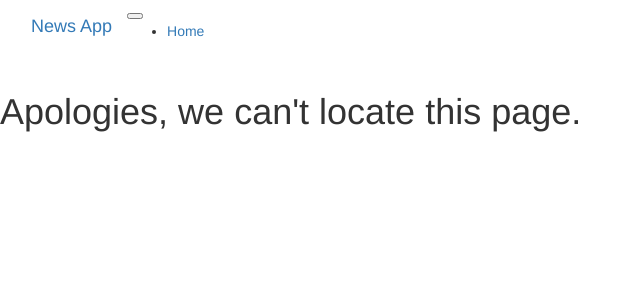
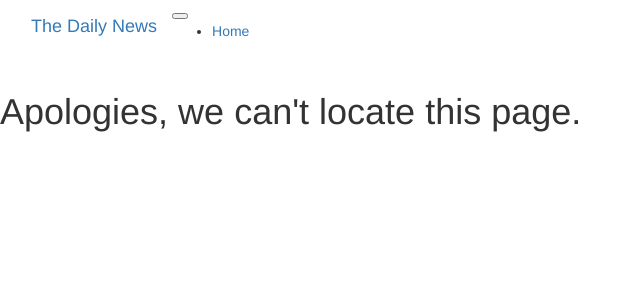
Before and after one commit to JKLLR/news.app, a Flask app: template app/templates/fourOwfour.html in a window 1280 px wide. Shown: the top 300 px of the page, without its empty margins (0-641 px from the left). Run offline with Flask 2, Linux system fonts and the light colour scheme; the template is opened without the code that fills it, so the values that code supplies are empty; some libraries are stand-ins or nearby versions.

Commit message:
updated readme file

```diff
--- a/app/templates/navbar.html
+++ b/app/templates/navbar.html
@@ -1,7 +1,7 @@
 <section class="colored-section" id="title">
     <div class="container-fluid">
       <nav class="navbar navbar-expand-lg navbar-dark">
-        <a class="navbar-brand" href="">News App</a>
+        <a class="navbar-brand" href="">The Daily News</a>
         <button class="navbar-toggler" type="button" data-toggle="collapse" data-target="#navbarTogglerDemo02">
           <span class="navbar-toggler-icon"></span>
         </button>
```
Also changed, not shown: README.md.
